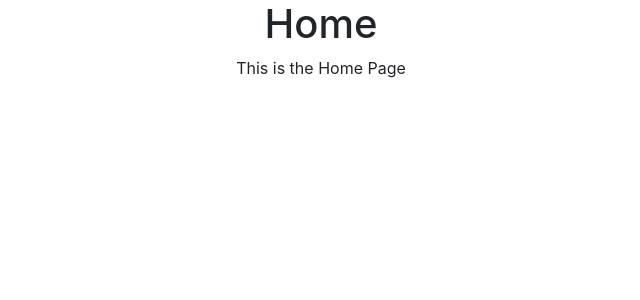
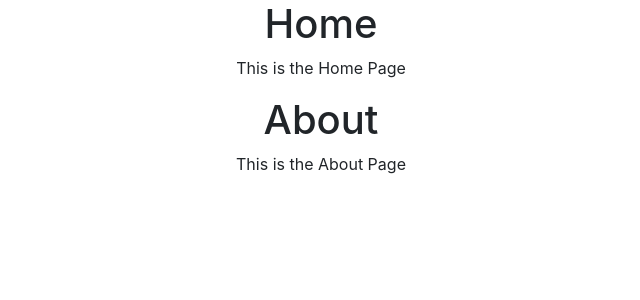
Before and after one commit to elizarafee/customer, a React (Create React App) app: page / in a window 1280 px wide. Shown: the top 300 px of the page, without its empty margins (319-959 px from the left). Built offline with nearby package versions, Linux system fonts and the light colour scheme.

Commit message:
about page added

```diff
--- a/src/App.js
+++ b/src/App.js
@@ -1,10 +1,12 @@
 import './App.css';
 import Home from './components/home';
+import About from './components/about';
 
 function App() {
   return (
     <div className="App">
       <Home />
+      <About />
     </div>
   );
 }
--- /dev/null
+++ b/src/components/about.js
@@ -0,0 +1,12 @@
+import React from "react";
+
+const About = () => (
+  <div>
+    <h1 className="title is-1">About</h1>
+    <p>
+      This is the About Page
+    </p>
+  </div>
+);
+
+export default About;
```
